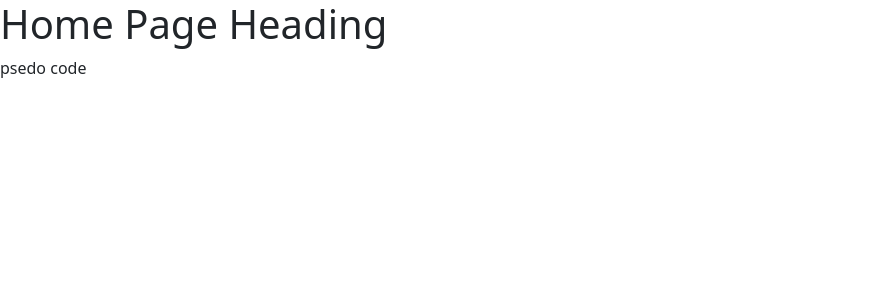
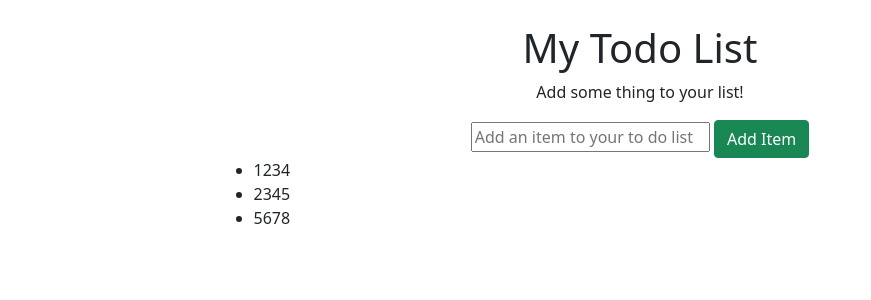
Before and after one commit to jawdat89/Python-Website-Tutorial, a Flask app: page / in a window 1280 px wide. Shown: the top 300 px of the page, without its empty margins (0-871 px from the left). Run offline with Flask 2, Linux system fonts and the light colour scheme.

Commit message:
passing data and iterate & render list items

```diff
--- a/main.py
+++ b/main.py
@@ -5,7 +5,12 @@ app = Flask(__name__, static_url_path="", static_folder="static")  # Flask("main
 
 @app.route("/")  # Create a page on the first url
 def homePage():
-    return render_template("homepage.html")
+    items = [
+     "1234",
+      "2345",
+      "5678"
+    ];
+    return render_template("homepage.html", todolist = items)
 
 
 app.run(host="0.0.0.0")
--- a/static/css/homepage.css
+++ b/static/css/homepage.css
@@ -1,4 +1,9 @@
-.MainHeading{
-  color: #7b7b7bff;
-  font-weight: 800;
+.centered {
+  text-align: center;
 }
+
+#todo-list{
+  text-align: left;
+  width: 75%;
+  margin: auto;
+}
--- a/templates/homepage.html
+++ b/templates/homepage.html
@@ -12,7 +12,17 @@
       <link rel="stylesheet" href="{{ url_for('static', filename='css/homepage.css') }}">
     </head>
     <body>
-      <h1 class="h1">Home Page Heading</h1>
-      <p>psedo code</p>
+      <div class="container-sm mt-4 centered">
+        <h1 class="h1">My Todo List</h1>
+        <p>Add some thing to your list!</p>
+
+        <input placeholder="Add an item to your to do list">
+        <button class="btn btn-success ml-4">Add Item</button>
+        <ul id="todo-list">
+          {% for item in todolist %}
+              <li>{{item}}</li>
+          {% endfor %}
+        </ul>
+      </div>
     </body>
 </html>
```
